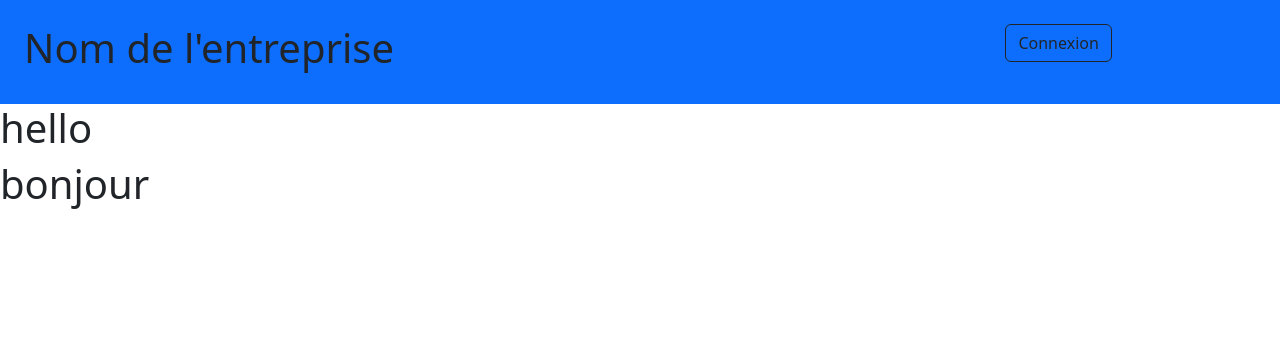
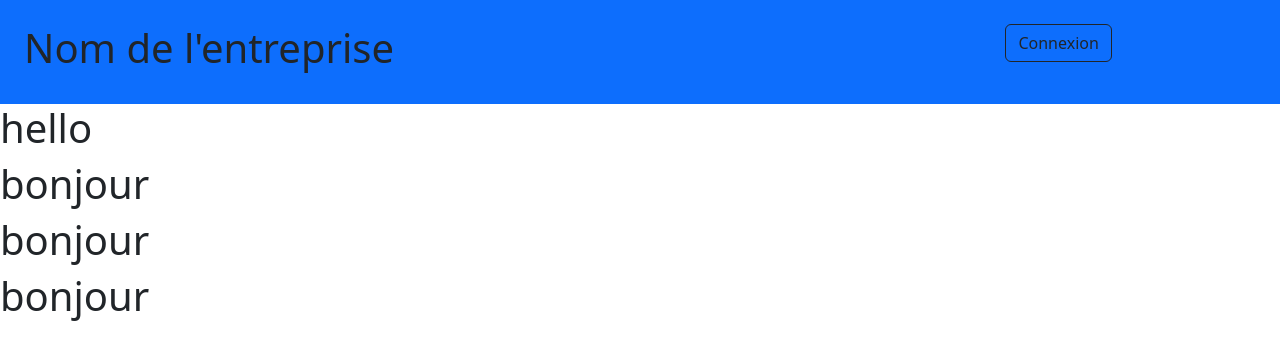
Before and after one commit to Onibagg/SAE22-Groupe7, a PHP site: page /page-accueil.php in a window 1280 px wide. Shown: the top 360 px of the page. Run offline with PHP 8.4, Linux system fonts and the light colour scheme.

Commit message:
re bonjour
re bonjour

```diff
--- a/page-accueil.php
+++ b/page-accueil.php
@@ -9,3 +9,5 @@ page_header();
 
 <h1>hello</h1>
 <h1>bonjour</h1>
+<h1>bonjour</h1>
+<h1>bonjour</h1>
```
